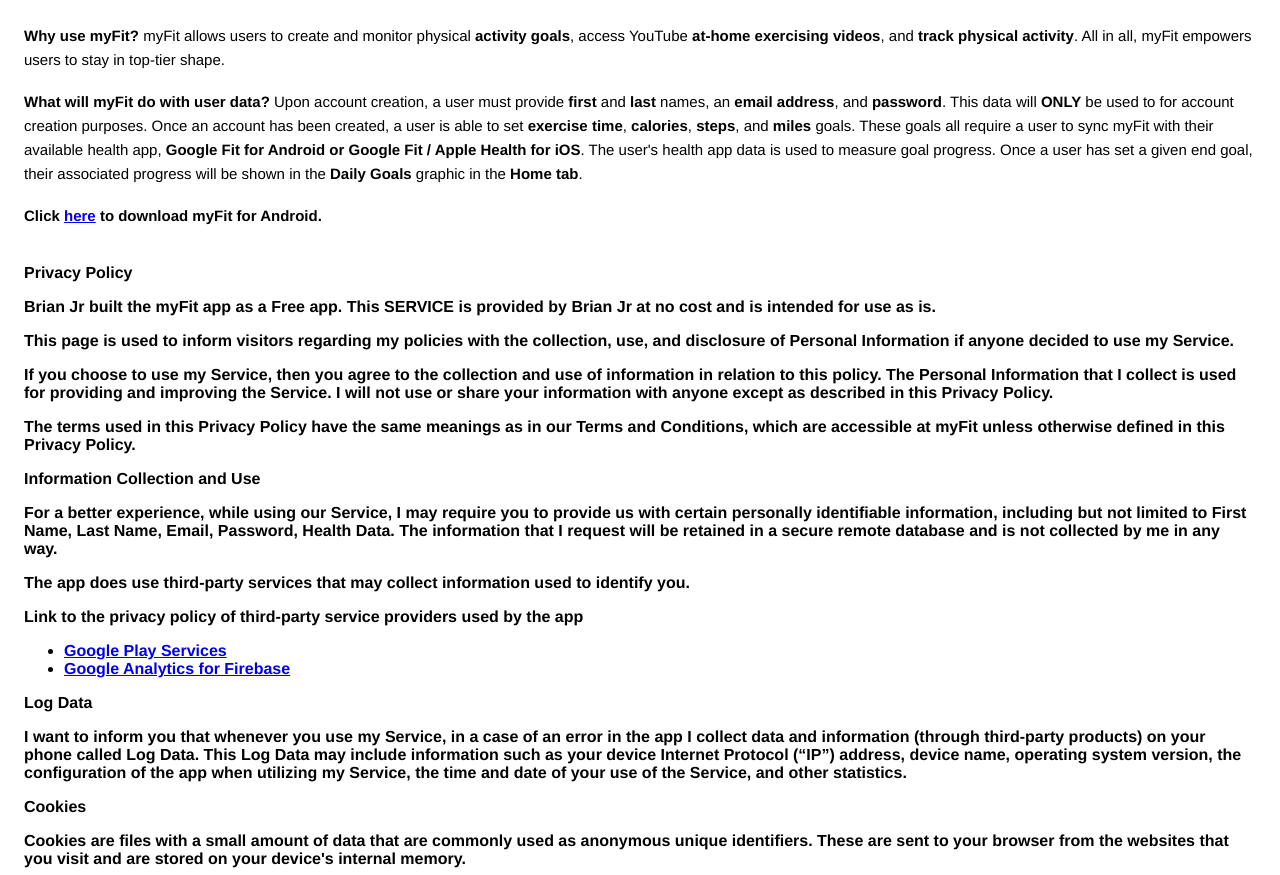
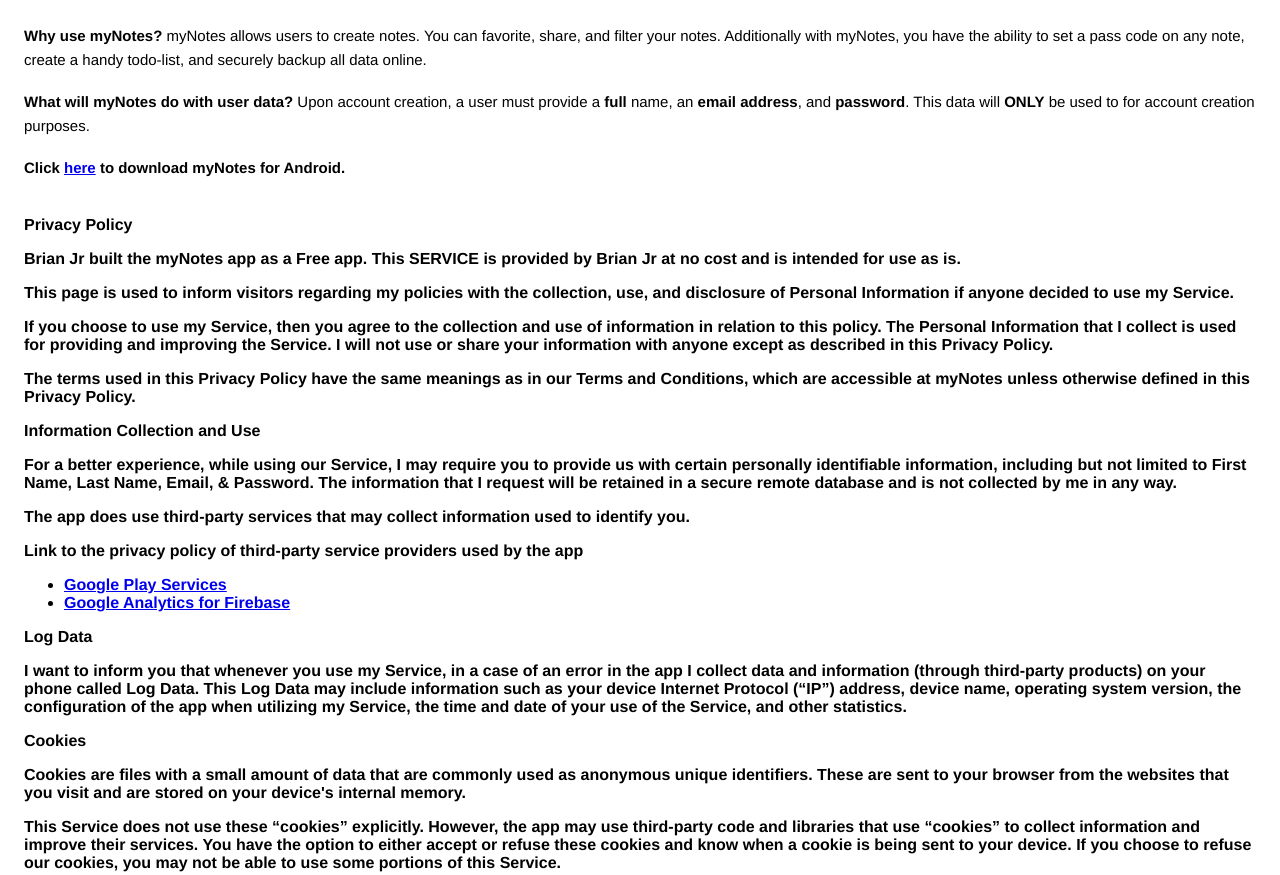
Before and after one commit to myFit-app/myFit-app.github.io, a plain HTML site: page index.html in a window 1280 px wide. Shown: the top 875 px of the page. Drawn offline with Linux system fonts and the light colour scheme.

Commit message:
changes privacy policy

```diff
--- a/index.html
+++ b/index.html
@@ -10,31 +10,27 @@
     <body>
       <div>
         <div style="line-height: 1.5;"><span style="font-size: 15px;"><span data-custom-class="body_text">
-                <strong>Why use myFit?</strong>
-                myFit allows users to create and monitor physical <strong>activity goals</strong>, access YouTube <strong>at-home exercising videos</strong>, and <strong>track physical activity</strong>. All in all, myFit empowers users to stay in top-tier shape.
+                <strong>Why use myNotes?</strong>
+                myNotes allows users to create notes. You can favorite, share, and filter your notes. Additionally with myNotes, you have the ability to set a
+                pass code on any note, create a handy todo-list, and securely backup all data online.
         </div>
     </div>
     <div><br></div>
     <div>
         <div style="line-height: 1.5;"><span style="font-size: 15px;"><span data-custom-class="body_text">
-                <strong>What will myFit do with user data?</strong>
-
-                Upon account creation, a user must provide <strong>first</strong> and <strong>last</strong> names, an <strong>email address</strong>, and <strong>password</strong>. This data will <strong>ONLY</strong> be used to for account creation purposes.
-
-                Once an account has been created, a user is able to set <strong>exercise time</strong>, <strong>calories</strong>, <strong>steps</strong>, and <strong>miles</strong> goals.
-
-                These goals all require a user to sync myFit with their available health app, <strong>Google Fit for Android or Google Fit / Apple Health for iOS</strong>. The user's health app data is used to measure goal progress.
-
-                <bdt class="block-component"></bdt><bdt class="question"> Once a user has set a given end goal, their associated progress will be shown in the <strong>Daily Goals</strong> graphic in the <strong>Home tab</strong>.</bdt><bdt class="statement-end-if-in-editor"></bdt>
+                <strong>What will myNotes do with user data?</strong>
+                Upon account creation, a user must provide a <strong>full</strong> name,
+                an <strong>email address</strong>, and <strong>password</strong>.
+                This data will <strong>ONLY</strong> be used to for account creation purposes.
         </div>
     </div>
     <div><br></div>
     <div style="line-height: 1.5;"><span style="font-size: 15px;"><span data-custom-class="body_text">
-            <strong>Click </strong></span></span><a data-custom-class="link" href="https://myfit-app.github.io/"><span style="font-size: 15px;"><span data-custom-class="body_text"><strong>here</strong></span></span></a><span style="font-size: 15px;"><span data-custom-class="body_text"><strong> to download myFit for Android.
+            <strong>Click </strong></span></span><a data-custom-class="link" href="https://myfit-app.github.io/"><span style="font-size: 15px;"><span data-custom-class="body_text"><strong>here</strong></span></span></a><span style="font-size: 15px;"><span data-custom-class="body_text"><strong> to download myNotes for Android.
     </div>
     <div><br></br></div>
     <strong>Privacy Policy</strong> <p>
-                  Brian Jr built the myFit app as
+                  Brian Jr built the myNotes app as
                   a Free app. This SERVICE is provided by
                   Brian Jr at no cost and is intended for use as
                   is.
@@ -51,11 +47,11 @@
                 </p> <p>
                   The terms used in this Privacy Policy have the same meanings
                   as in our Terms and Conditions, which are accessible at
-                  myFit unless otherwise defined in this Privacy Policy.
+                  myNotes unless otherwise defined in this Privacy Policy.
                 </p> <p><strong>Information Collection and Use</strong></p> <p>
                   For a better experience, while using our Service, I
                   may require you to provide us with certain personally
-                  identifiable information, including but not limited to First Name, Last Name, Email, Password, Health Data. The information that
+                  identifiable information, including but not limited to First Name, Last Name, Email, & Password. The information that
                   I request will be retained in a secure remote database and is not collected by me in any way.
                 </p> <div><p>
                     The app does use third-party services that may collect
@@ -127,7 +123,7 @@
                   periodically for any changes. I will
                   notify you of any changes by posting the new Privacy Policy on
                   this page.
-                </p> <p>This policy is effective as of 2022-05-10</p> <p><strong>Contact Us</strong></p> <p>
+                </p> <p>This policy is effective as of 2022-06-01</p> <p><strong>Contact Us</strong></p> <p>
                   If you have any questions or suggestions about my
                   Privacy Policy, do not hesitate to contact me at thaballa79@gmail.com.
                 </p> <p>This privacy policy page was created at <a href="https://privacypolicytemplate.net" target="_blank" rel="noopener noreferrer">privacypolicytemplate.net </a>and modified/generated by <a href="https://app-privacy-policy-generator.nisrulz.com/" target="_blank" rel="noopener noreferrer">App Privacy Policy Generator</a></p>
```
